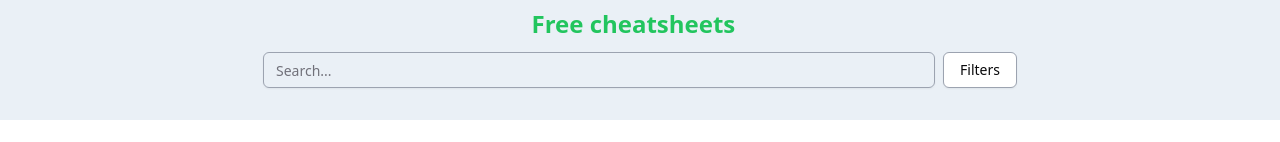
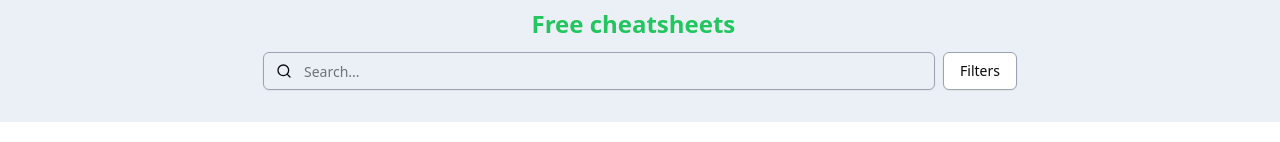
Before and after one commit to joshualwf/note-share, a Next.js app: page / in a window 1280 px wide. Shown: the part 153-295 px from the top of the page. Built offline with nearby package versions, Linux system fonts and the light colour scheme.

Commit message:
add icon to search bar

```diff
--- a/src/app/page.tsx
+++ b/src/app/page.tsx
@@ -1,5 +1,5 @@
 "use client";
-import { Input } from "@/components/ui/input";
+import { InputMainSearch } from "@/components/InputMainSearch";
 import { DocumentCard } from "@/components/DocumentCard";
 import { SortSelect } from "@/components/SortSelect";
 import { useState } from "react";
@@ -44,7 +44,7 @@ export default function Home() {
           </div>
 
           <div className="bg-accent h-full py-3 px-5 flex justify-center gap-2">
-            <Input
+            <InputMainSearch
               type="search"
               placeholder="Search..."
               className="max-w-2xl"
--- /dev/null
+++ b/src/components/InputMainSearch.tsx
@@ -0,0 +1,33 @@
+import * as React from "react";
+
+import { cn } from "@/lib/utils";
+import { SearchIcon } from "lucide-react";
+
+const InputMainSearch = React.forwardRef<
+  HTMLInputElement,
+  React.ComponentProps<"input">
+>(({ className, type, ...props }, ref) => {
+  return (
+    <>
+      <div
+        className={cn(
+          "flex items-center border border-input rounded-md shadow-sm w-full",
+          className
+        )}
+      >
+        <SearchIcon className="h-[16px] w-[16px] ml-3 flex-shrink-0" />
+        <input
+          type={type}
+          className={cn(
+            "h-9 w-full border-input bg-transparent px-3 py-1 text-base transition-colors file:border-0 file:bg-transparent file:text-sm file:font-medium file:text-foreground placeholder:text-muted-foreground focus-visible:outline-none  disabled:cursor-not-allowed disabled:opacity-50 md:text-sm"
+          )}
+          ref={ref}
+          {...props}
+        />
+      </div>
+    </>
+  );
+});
+InputMainSearch.displayName = "Input";
+
+export { InputMainSearch };
--- a/src/components/ui/input.tsx
+++ /dev/null
@@ -1,22 +0,0 @@
-import * as React from "react";
-
-import { cn } from "@/lib/utils";
-
-const Input = React.forwardRef<HTMLInputElement, React.ComponentProps<"input">>(
-  ({ className, type, ...props }, ref) => {
-    return (
-      <input
-        type={type}
-        className={cn(
-          "flex h-9 w-full rounded-md border border-input bg-transparent px-3 py-1 text-base shadow-sm transition-colors file:border-0 file:bg-transparent file:text-sm file:font-medium file:text-foreground placeholder:text-muted-foreground focus-visible:outline-none focus-visible:ring-1 focus-visible:ring-ring disabled:cursor-not-allowed disabled:opacity-50 md:text-sm",
-          className
-        )}
-        ref={ref}
-        {...props}
-      />
-    );
-  }
-);
-Input.displayName = "Input";
-
-export { Input };
```
